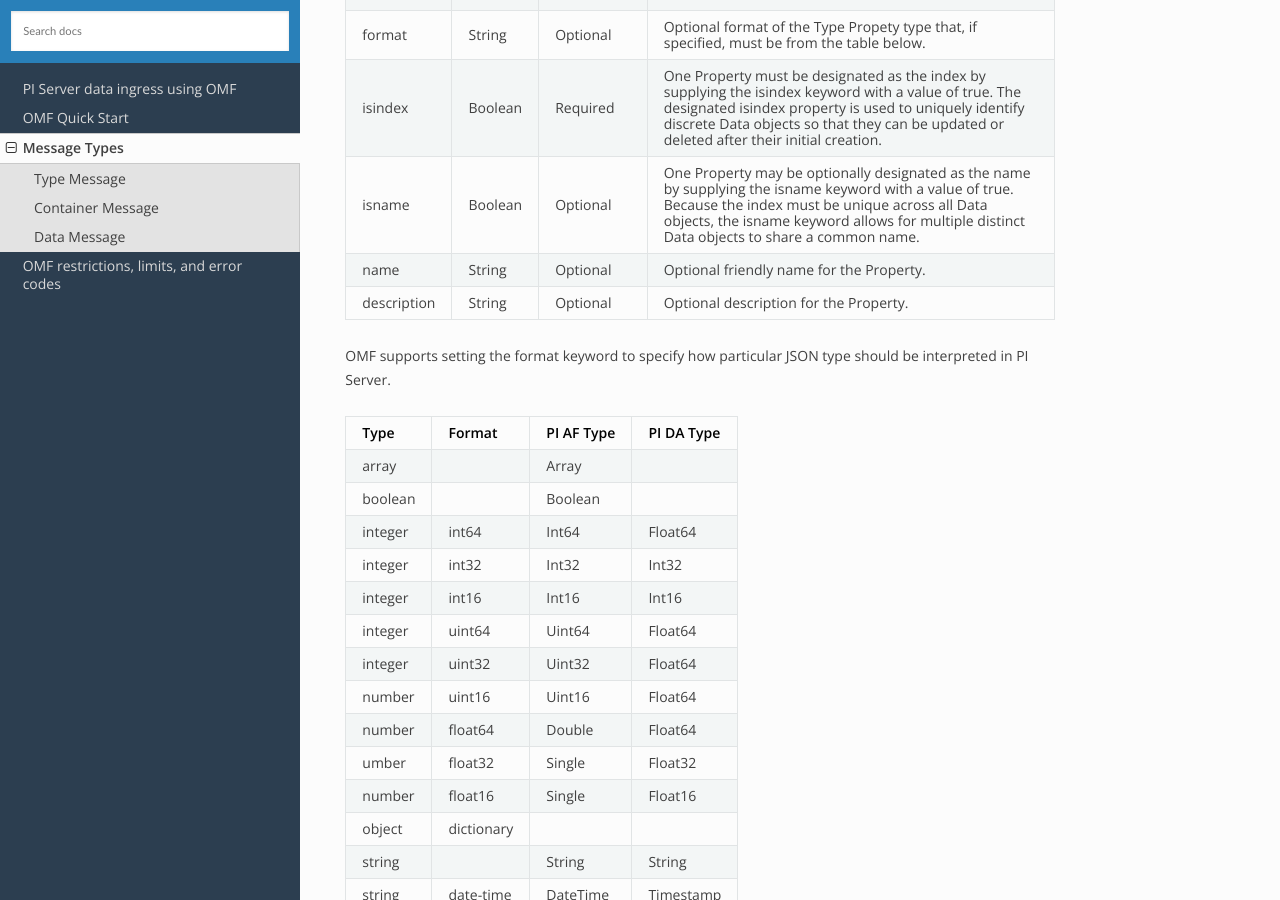
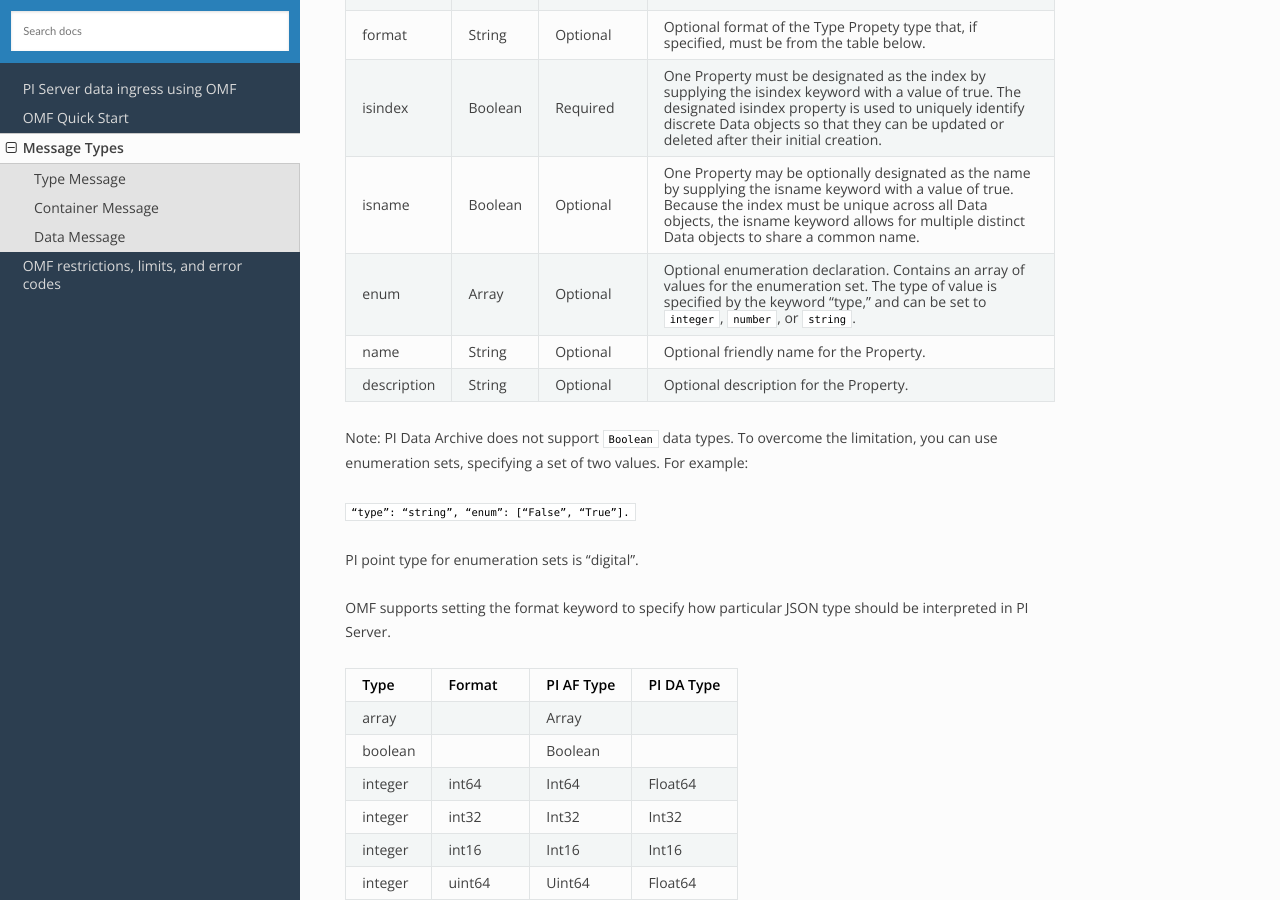
Before and after one commit to osisoft/OMF-Developer-Companion-Guide, a Sphinx documentation site: the page built from docs/OMF_Msg_Types.rst, in a window 1280 px wide and 900 px high, scrolled down 1515 px. Built offline with Sphinx 7.4.7 and the Read the Docs theme 2.0.0, drawn with Linux system fonts in a browser that asks for light colours.

Commit message:
Update OMF_Msg_Types.rst

```diff
--- a/docs/OMF_Msg_Types.rst
+++ b/docs/OMF_Msg_Types.rst
@@ -69,31 +69,43 @@
   The following keywords are used to define a Type Property:
 
 
-+----------------+-------------+---------------+------------------------------------------------------------+
-| Property       | Type        | Optionality   | Details                                                    |
-+================+=============+===============+============================================================+
-| type           | String      | Required      | Required type of the Type Property which must match one of |
-|                |             |               | those listed in the table below.                           |
-+----------------+-------------+---------------+------------------------------------------------------------+
-| format         | String      | Optional      | Optional format of the Type Propety type that, if          |
-|                |             |               | specified, must be from the table below.                   |
-+----------------+-------------+---------------+------------------------------------------------------------+
-| isindex        | Boolean     | Required      | One Property must be designated as the index by supplying  |
-|                |             |               | the isindex keyword with a value of true. The designated   |
-|                |             |               | isindex property is used to uniquely identify discrete     |
-|                |             |               | Data objects so that they can be updated or deleted after  |
-|                |             |               | their initial creation.                                    |
-+----------------+-------------+---------------+------------------------------------------------------------+
-| isname         | Boolean     | Optional      | One Property may be optionally designated as the name by   |
-|                |             |               | supplying the isname keyword with a value of true. Because |
-|                |             |               | the index must be unique across all Data objects, the      |
-|                |             |               | isname keyword allows for multiple distinct Data objects   |
-|                |             |               | to share a common name.                                    |
-+----------------+-------------+---------------+------------------------------------------------------------+
-| name           | String      | Optional      | Optional friendly name for the Property.                   |
-+----------------+-------------+---------------+------------------------------------------------------------+
-| description    | String      | Optional      | Optional description for the Property.                     |
-+----------------+-------------+---------------+------------------------------------------------------------+
++----------------+-------------+---------------+---------------------------------------------------------------+
+| Property       | Type        | Optionality   | Details                                                       |
++================+=============+===============+===============================================================+
+| type           | String      | Required      | Required type of the Type Property which must match one of    |
+|                |             |               | those listed in the table below.                              |
++----------------+-------------+---------------+---------------------------------------------------------------+
+| format         | String      | Optional      | Optional format of the Type Propety type that, if             |
+|                |             |               | specified, must be from the table below.                      |
++----------------+-------------+---------------+---------------------------------------------------------------+
+| isindex        | Boolean     | Required      | One Property must be designated as the index by supplying     |
+|                |             |               | the isindex keyword with a value of true. The designated      |
+|                |             |               | isindex property is used to uniquely identify discrete        |
+|                |             |               | Data objects so that they can be updated or deleted after     |
+|                |             |               | their initial creation.                                       |
++----------------+-------------+---------------+---------------------------------------------------------------+
+| isname         | Boolean     | Optional      | One Property may be optionally designated as the name by      |
+|                |             |               | supplying the isname keyword with a value of true. Because    |
+|                |             |               | the index must be unique across all Data objects, the         |
+|                |             |               | isname keyword allows for multiple distinct Data objects      |
+|                |             |               | to share a common name.                                       |
++----------------+-------------+---------------+---------------------------------------------------------------+
+| enum           | Array       | Optional      | Optional enumeration declaration. Contains an array of values |
+|                |             |               | for the enumeration set. The type of value is specified       |
+|                |             |               | by the keyword “type,” and can be set to ``integer``,         |
+|                |             |               | ``number``, or ``string``.                                    |
++----------------+-------------+---------------+---------------------------------------------------------------+
+| name           | String      | Optional      | Optional friendly name for the Property.                      |
++----------------+-------------+---------------+---------------------------------------------------------------+
+| description    | String      | Optional      | Optional description for the Property.                        |
++----------------+-------------+---------------+---------------------------------------------------------------+
+
+Note: PI Data Archive does not support ``Boolean`` data types. To overcome the limitation, you can use enumeration
+sets, specifying a set of two values. For example:
+
+``“type”: “string”, “enum”: [“False”, “True”].``
+
+PI point type for enumeration sets is “digital”.
 
 OMF supports setting the format keyword to specify how particular JSON type should be interpreted in PI Server.
 
```
